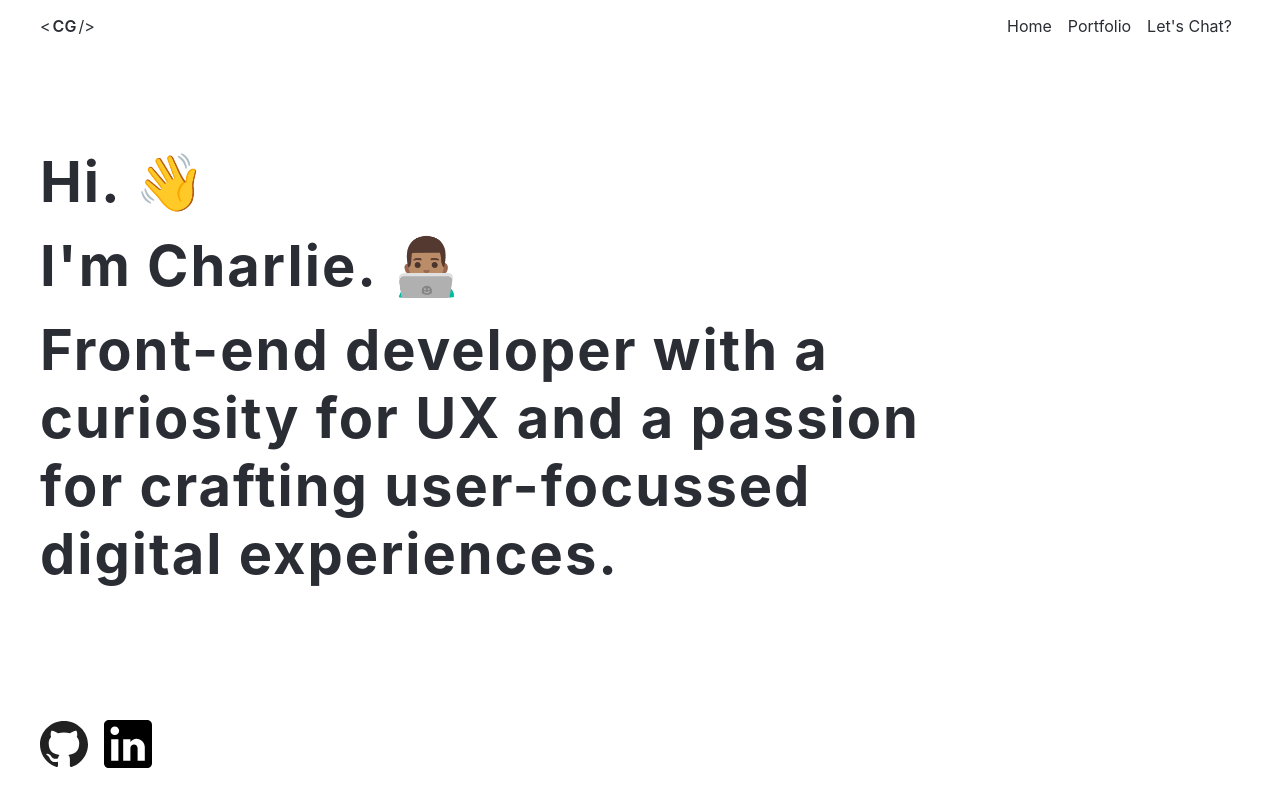
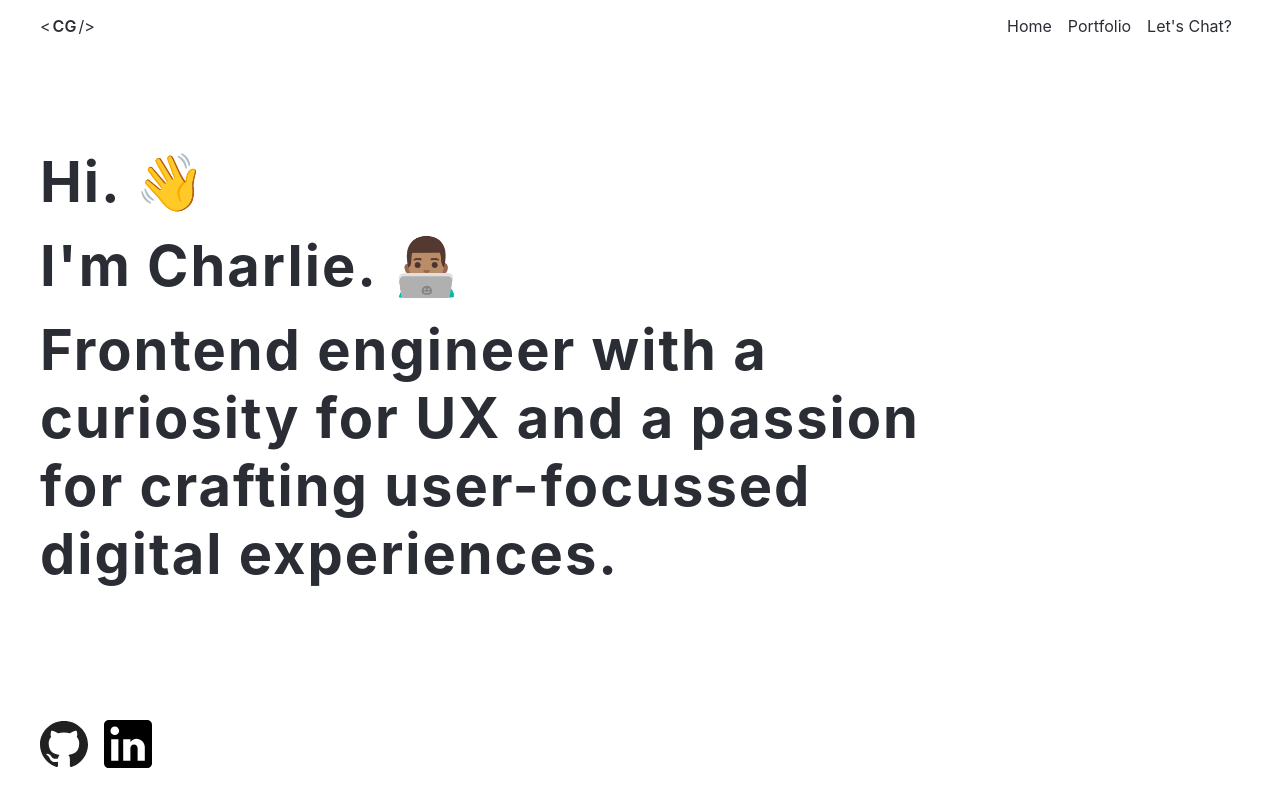
Before and after one commit to cgooderham94/Charlie-Gooderham-Portfolio, a React (Create React App) app: page / in a window 1280 px wide. Built offline with nearby package versions, Linux system fonts and the light colour scheme.

Commit message:
Install ts-jest to prevent jest errors on TS files. Add Headline tests.

```diff
--- /dev/null
+++ b/jest.config.js
@@ -0,0 +1,6 @@
+/** @type {import('ts-jest/dist/types').InitialOptionsTsJest} */
+module.exports = {
+  preset: "ts-jest",
+  testEnvironment: "node",
+  testMatch: ["**/__tests__/**/*.ts?(x)", "**/?(*.)+(test).ts?(x)"],
+};
--- a/package.json
+++ b/package.json
@@ -6,6 +6,7 @@
     "@testing-library/jest-dom": "^5.11.10",
     "@testing-library/react": "^11.2.5",
     "@testing-library/user-event": "^12.8.3",
+    "jest": "^27.4.5",
     "react": "^17.0.2",
     "react-dom": "^17.0.2",
     "react-router-dom": "^5.2.0",
@@ -31,6 +32,7 @@
     ]
   },
   "devDependencies": {
+    "@types/jest": "^27.0.3",
     "@types/react-dom": "^17.0.11",
     "@types/react-router-dom": "^5.3.2",
     "@typescript-eslint/eslint-plugin": "^5.7.0",
@@ -39,6 +41,7 @@
     "eslint-config-prettier": "^8.3.0",
     "eslint-plugin-prettier": "^4.0.0",
     "eslint-plugin-react": "^7.27.1",
-    "prettier": "^2.5.1"
+    "prettier": "^2.5.1",
+    "ts-jest": "^27.1.2"
   }
 }
--- a/src/components/Headline/Headline.tsx
+++ b/src/components/Headline/Headline.tsx
@@ -1,16 +1,16 @@
+import { FunctionComponent } from "react";
 import classes from "./Headline.module.css";
 
-const Headline = () => {
+interface HeadlineProps {
+  text: string[];
+}
+
+export const Headline: FunctionComponent<HeadlineProps> = ({ text }) => {
   return (
     <h1 className={classes.Headline}>
-      <span>Hi. 👋</span>
-      <span>I&apos;m Charlie. 👨🏽‍💻</span>
-      <span>
-        Front-end developer with a curiosity for UX and a passion for crafting
-        user-focussed digital experiences.
-      </span>
+      {text.map((string, index) => (
+        <span key={index}>{string}</span>
+      ))}
     </h1>
   );
 };
-
-export default Headline;
--- a/src/containers/Landing/Landing.tsx
+++ b/src/containers/Landing/Landing.tsx
@@ -1,13 +1,12 @@
-import React from "react";
-
-import Headline from "../../components/Headline/Headline";
+import { Headline } from "../../components/Headline/Headline";
 import SocialLinks from "../../components/SocialLinks/SocialLinks";
 import classes from "./Landing.module.css";
+import { HeadlineText } from "./constants";
 
 const Landing = () => {
   return (
     <section className={classes.Landing}>
-      <Headline></Headline>
+      <Headline text={HeadlineText} />
       <SocialLinks></SocialLinks>
     </section>
   );
--- /dev/null
+++ b/src/containers/Landing/constants.ts
@@ -0,0 +1,5 @@
+export const HeadlineText = [
+  "Hi. 👋",
+  "I'm Charlie. 👨🏽‍💻",
+  "Frontend engineer with a curiosity for UX and a passion for crafting user-focussed digital experiences.",
+];
```
Also changed, not shown: 2 other files (tests, documents, lock files or other folders).
